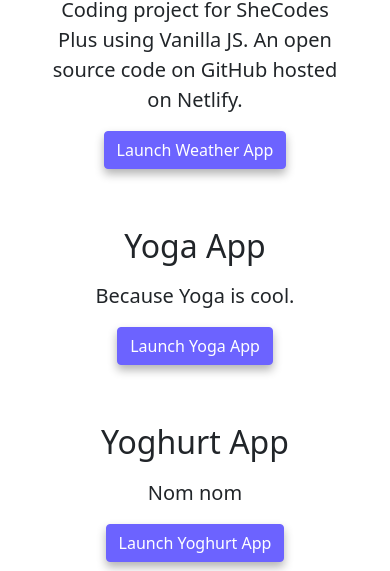
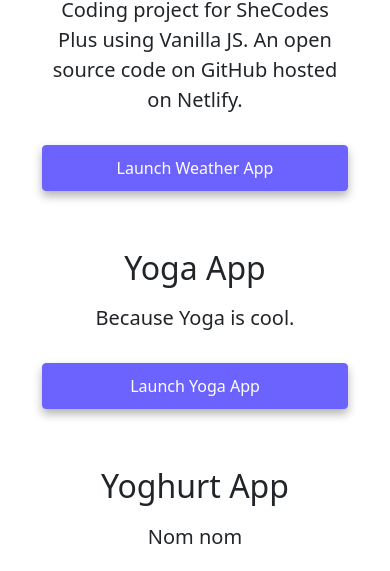
Before and after one commit to maboelion/shecodes-project-responsive, a plain HTML site: page index.html in a window 390 px wide. Shown: the part 529-1100 px from the top of the page. Drawn offline with nearby package versions, Linux system fonts and the light colour scheme.

Commit message:
buttons for phones updated

```diff
--- a/index.html
+++ b/index.html
@@ -98,28 +98,32 @@
 						Coding project for SheCodes Plus using Vanilla JS. An open source
 						code on GitHub hosted on Netlify.
 					</p>
+					<div class="app-link">
 						<a
 							href="#"
 							target="_blank"
 							role="button"
-						class="btn btn-light contact-link"
+							class="btn btn-light d-grid d-sm-inline"
 							title="launch weather app link"
 							>Launch Weather App</a
 						>
+					</div>
 				</div>
 			</div>
 			<div class="row mt-5">
 				<div class="col-md-6 mobile-device">
 					<h2>Yoga App</h2>
 					<p class="mt-3">Because Yoga is cool.</p>
+					<div class="app-link">
 						<a
 							href="#"
 							target="_blank"
 							role="button"
-						class="btn btn-light contact-link"
+							class="btn btn-light d-grid d-sm-inline"
 							title="launch yoga app link"
 							>Launch Yoga App</a
 						>
+					</div>
 				</div>
 				<div class="col-md-6 d-none d-md-block">
 					<img
@@ -140,16 +144,18 @@
 				<div class="col-md-6 mobile-device">
 					<h2>Yoghurt App</h2>
 					<p class="mt-3">Nom nom</p>
+					<div class="app-link">
 						<a
 							href="h#"
 							target="_blank"
 							role="button"
-						class="btn btn-light contact-link"
+							class="btn btn-light d-grid d-sm-inline"
 							title="launch yoghurt app link"
 							>Launch Yoghurt App</a
 						>
 					</div>
 				</div>
 			</div>
+		</div>
 	</body>
 </html>
--- a/src/style.css
+++ b/src/style.css
@@ -69,6 +69,18 @@ nav a {
 	border: 1px solid var(--primary-color);
 }
 
+.app-link {
+	margin-top: 30px;
+}
+
+.app-link a {
+	background: var(--primary-color);
+	box-shadow: var(--box-shadow);
+	border: 1px solid var(--primary-color);
+	color: white;
+	padding: 10px 20px;
+}
+
 .main-content {
 	max-width: 1200px;
 	margin: 0 auto;
```
Lines whose indentation alone changed are shown as unchanged.
